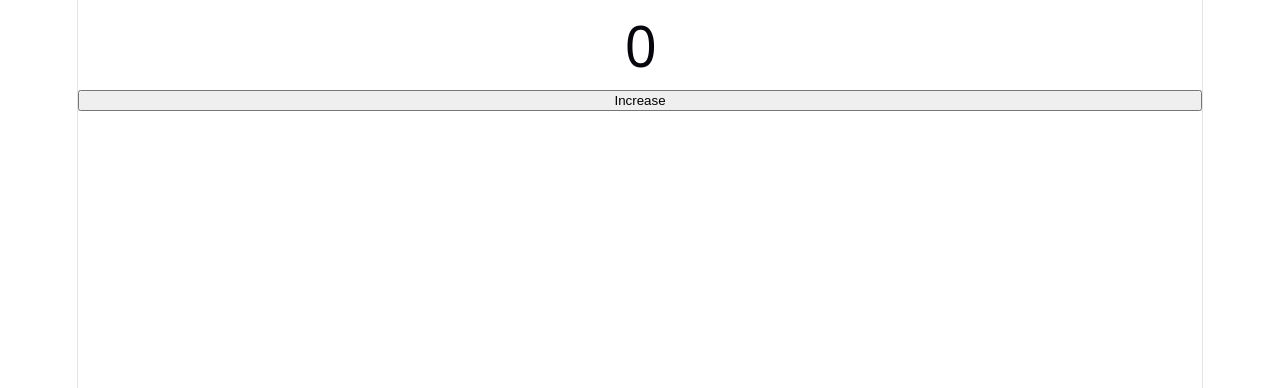
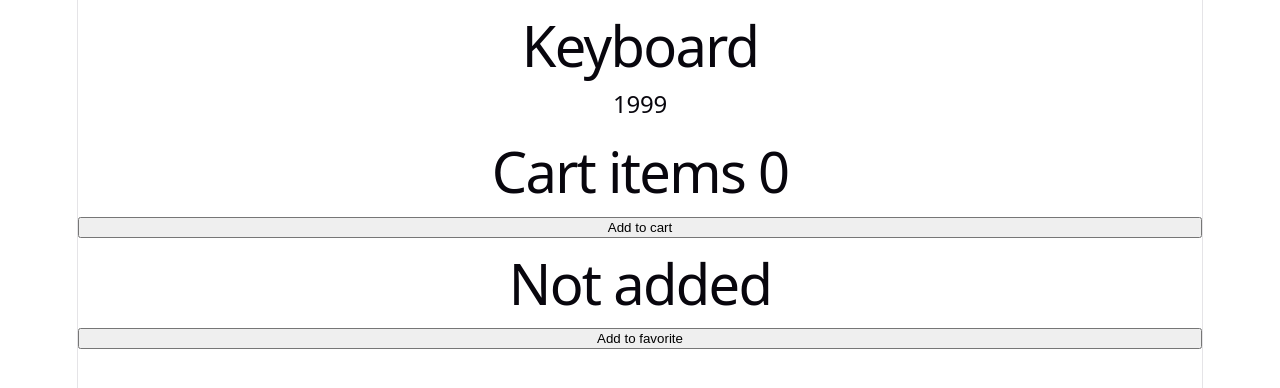
Before and after one commit to telusko-aliens/react-complete-course, a React (Vite) app in the folder module-04-hooks-and-state/: page / in a window 1280 px wide. Shown: the top 388 px of the page. Built offline with nearby package versions, Linux system fonts and the light colour scheme.

Commit message:
Module 04 Topic 04: useState Hook

```diff
--- a/module-04-hooks-and-state/src/App.jsx
+++ b/module-04-hooks-and-state/src/App.jsx
@@ -1,16 +1,10 @@
 import "./App.css";
+import ProductCardInfo from "./ProductCardInfo";
 
 function App() {
-  let counter = 0;
-  function handleValue() {
-    counter = counter + 1;
-    console.log(counter);
-  }
-
   return (
     <>
-      <h1>{counter}</h1>
-      <button onClick={handleValue}>Increase</button>
+      <ProductCardInfo name="Keyboard" price={1999} />
     </>
   );
 }
--- /dev/null
+++ b/module-04-hooks-and-state/src/ProductCardInfo.jsx
@@ -0,0 +1,28 @@
+import { useState } from "react";
+
+function ProductCardInfo({ name, price }) {
+    const [cartItem, setCartItem] = useState(0);
+    const [favorite, setFavorite] = useState(false);
+
+    function handleCart() {
+        setCartItem(cartItem + 1);
+    }
+    function handleFavorite() {
+        setFavorite(!favorite);
+    }
+    return (
+        <>
+            <h1>{name}</h1>
+
+            <h2>{price}</h2>
+            <h1>Cart items {cartItem}</h1>
+            <button onClick={handleCart}>Add to cart</button>
+            <h1>{favorite ? "Added" : "Not added"}</h1>
+            <button onClick={handleFavorite}>
+                {favorite ? "Remove" : "Add to favorite"}
+            </button>
+        </>
+    );
+}
+
+export default ProductCardInfo;
```
